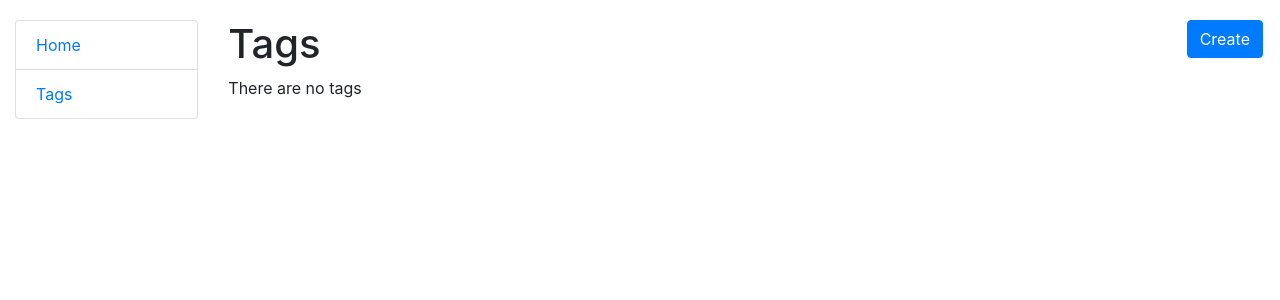
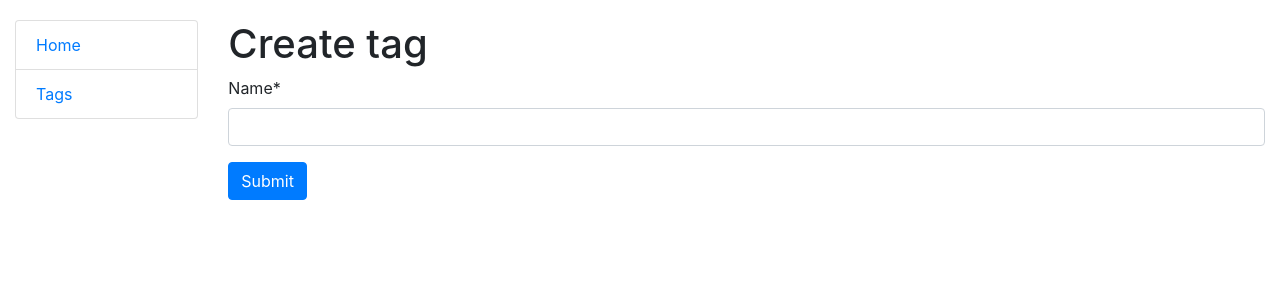
Before and after one commit to VladyslavShepilov/django-practice, a Django app: page /tag/create/ in a window 1280 px wide. Shown: the top 300 px of the page. Run offline with Django 3.2, Linux system fonts and the light colour scheme; some libraries are stand-ins or nearby versions.

Commit message:
fixed related_name and changed post method

```diff
--- a/tasks/models.py
+++ b/tasks/models.py
@@ -6,7 +6,7 @@ class Task(models.Model):
     datetime = models.DateTimeField(auto_now_add=True)
     deadline = models.DateTimeField(default=None, null=True, blank=True)
     done = models.BooleanField()
-    tags = models.ManyToManyField("Tag", related_name="tags")
+    tags = models.ManyToManyField("Tag", related_name="tasks")
 
 
 class Tag(models.Model):
--- a/tasks/views.py
+++ b/tasks/views.py
@@ -15,11 +15,9 @@ class TaskListView(generic.ListView):
         return Task.objects.prefetch_related("tags")
 
     def post(self, request, *args, **kwargs):
-        if "toggle_status" in self.request.POST:
-            task_id = request.POST.get("task_id")
-            task = Task.objects.get(pk=task_id)
-            task.done = not task.done
-            task.save()
+        task = Task.objects.get(pk=request.POST.get("task_id"))
+        task.done = not task.done
+        task.save()
         return self.get(request, *args, **kwargs)
 
 
@@ -52,7 +50,7 @@ class TagListView(generic.ListView):
 
 class TagCreateView(generic.CreateView):
     model = Tag
-    template_name = "tasks/tag_list.html"
+    template_name = "tasks/tag_form.html"
     fields = "__all__"
     success_url = reverse_lazy("tasks:tag-list")
 
--- a/templates/base.html
+++ b/templates/base.html
@@ -2,7 +2,7 @@
 <html lang="en">
 
 <head>
-  {% block title %}<title>Taxi Service</title>{% endblock %}
+  {% block title %}<title>Practice</title>{% endblock %}
   <meta charset="utf-8">
   <meta name="viewport" content="width=device-width, initial-scale=1">
   <link rel="stylesheet"
--- a/templates/tasks/tag_form.html
+++ b/templates/tasks/tag_form.html
@@ -2,7 +2,7 @@
 {% load crispy_forms_tags %}
 
 {% block content %}
-<h1>{{ object|yesno:"Update,Create" }} task</h1>
+<h1>{{ object|yesno:"Update,Create" }} tag</h1>
 <form action="" method="post" novalidate>
     {% csrf_token %}
     {{ form|crispy }}
```
